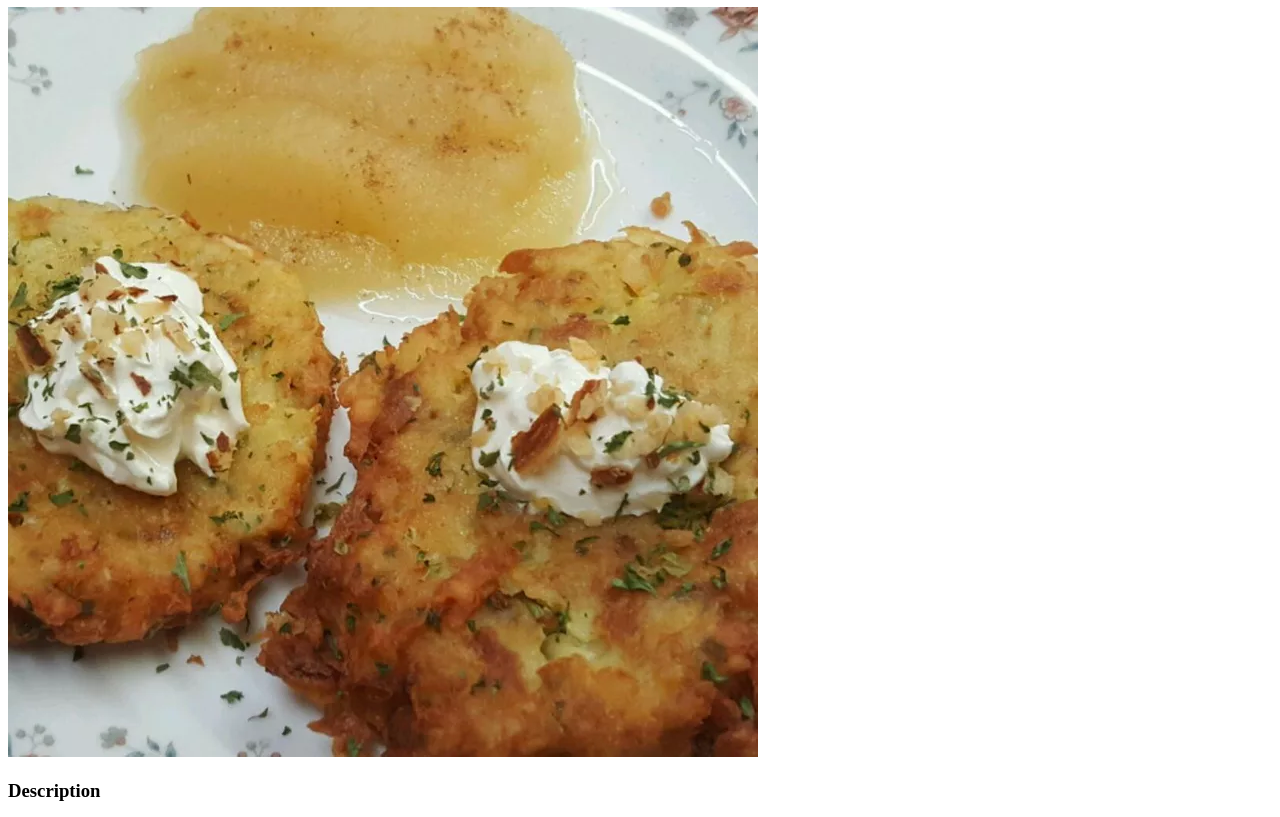
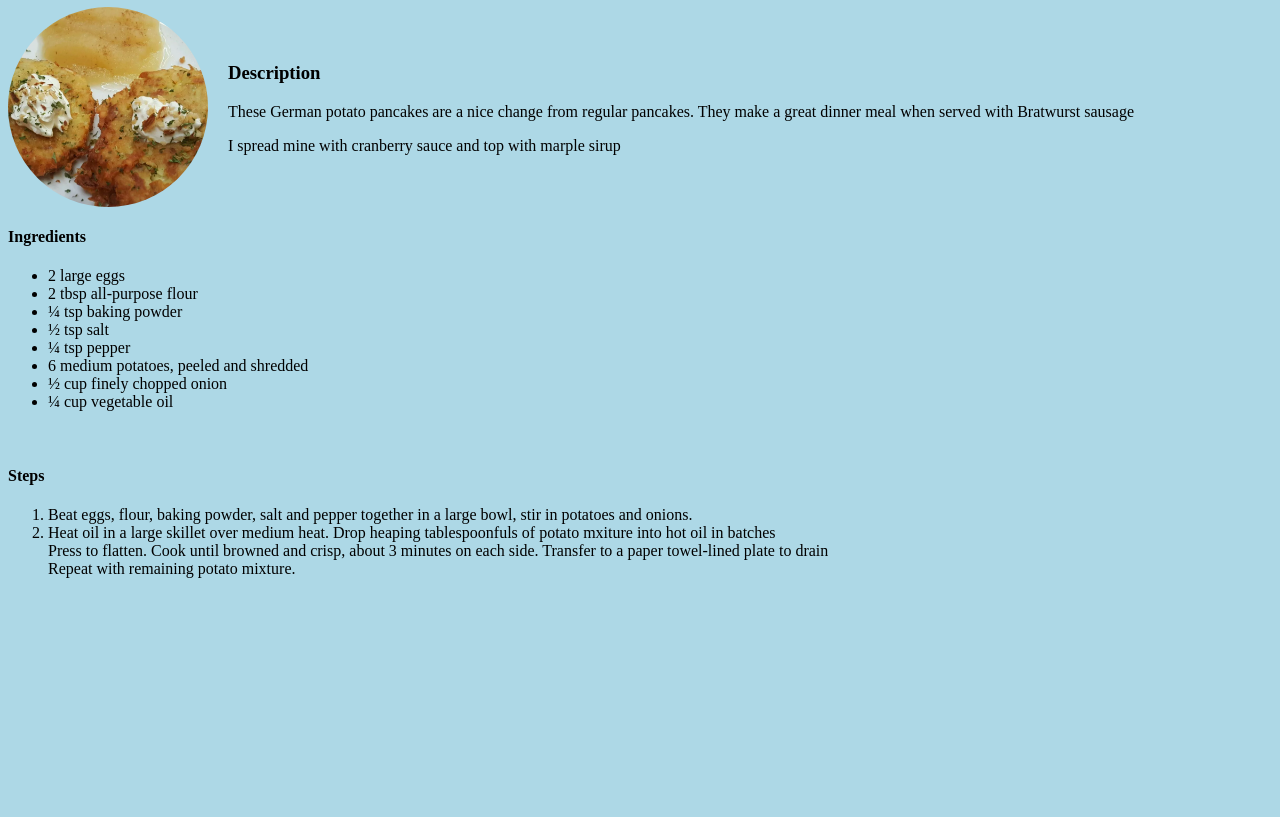
Before and after one commit to SchoelerS/odin-recipes, a plain HTML site: page recipes/germanPotatoPancakes.html in a window 1280 px wide. Shown: the part 73-890 px from the top of the page. After the commit the page ends 800 px from the top, so only its background shows below. Drawn offline with Linux system fonts and the light colour scheme.

Commit message:
Add link to style.css Add a div around img and description declare class=containerOne to the div

```diff
--- a/recipes/germanPotatoPancakes.html
+++ b/recipes/germanPotatoPancakes.html
@@ -4,15 +4,20 @@
   <head>
     <meta charset="UTF-8">
     <title>GermanPotatoPancakes</title>
+    <link rel="stylesheet" href="../css/style.css">
   </head>
 
   <body>
     <h1>German Potato Pancakes</h1>
-    <img src="../img/germanPotatoPancakes.webp" alt="2 potato pancakes with cream on top">
-    <h3>Description</h3>
-    <p>These German potato pancakes are a nice change from regular pancakes. They make a great dinner meal when served with Bratwurst sausage</p>
-    <p>I spread mine with cranberry sauce and top with marple sirup</p>
-    <br>
+    <div class="containerOne">
+      <img src="../img/germanPotatoPancakes.webp" alt="2 potato pancakes with cream on top">
+      <div>
+        <h3>Description</h3>
+        <p>These German potato pancakes are a nice change from regular pancakes. They make a great dinner meal when served with Bratwurst sausage</p>
+        <p>I spread mine with cranberry sauce and top with marple sirup</p>
+      </div>
+    </div>
+
     <h4>Ingredients</h4>
     <ul>
       <li>2 large eggs</li>
```
Also changed, not shown: recipes/homemadeDumplings.html (+9 -4 lines), recipes/lentil.html (+10 -5 lines).
